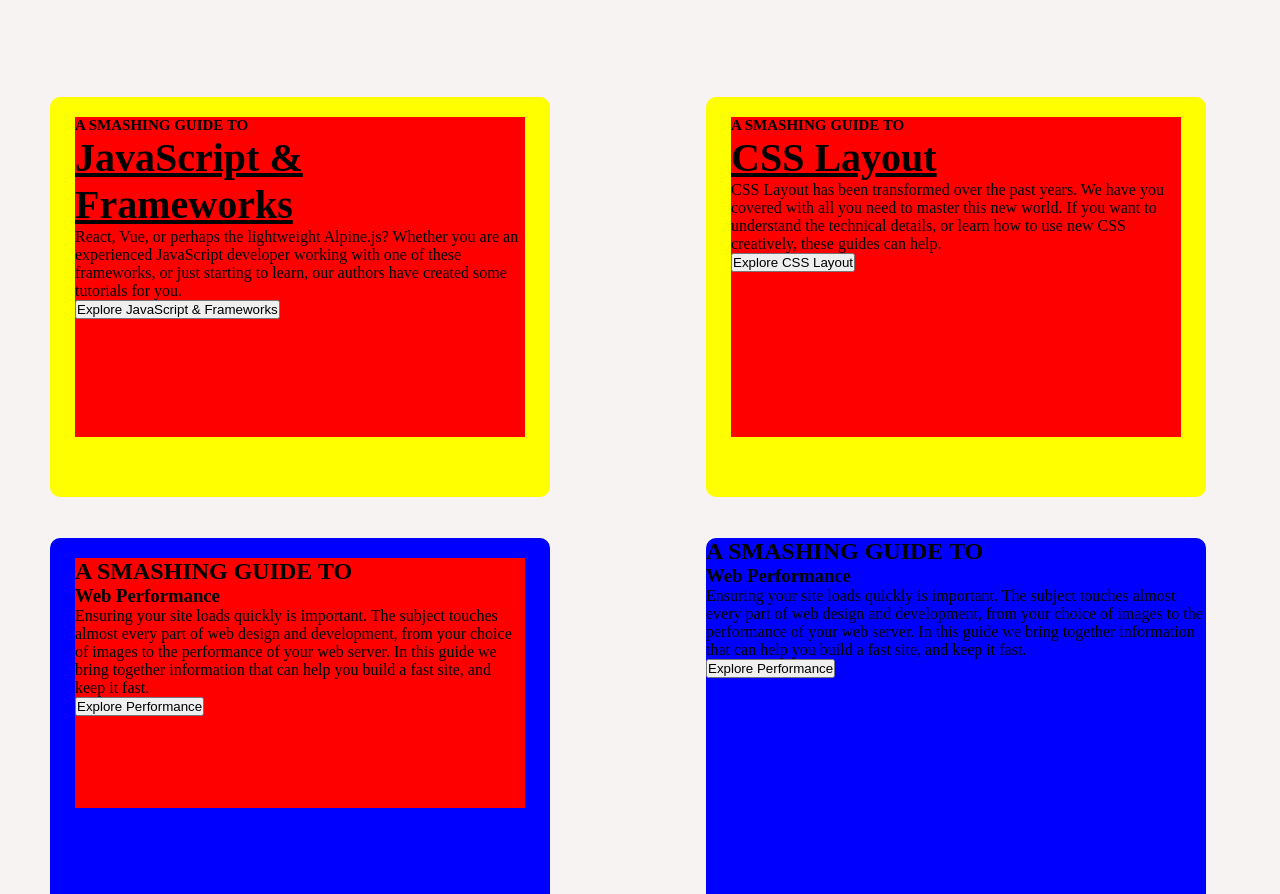
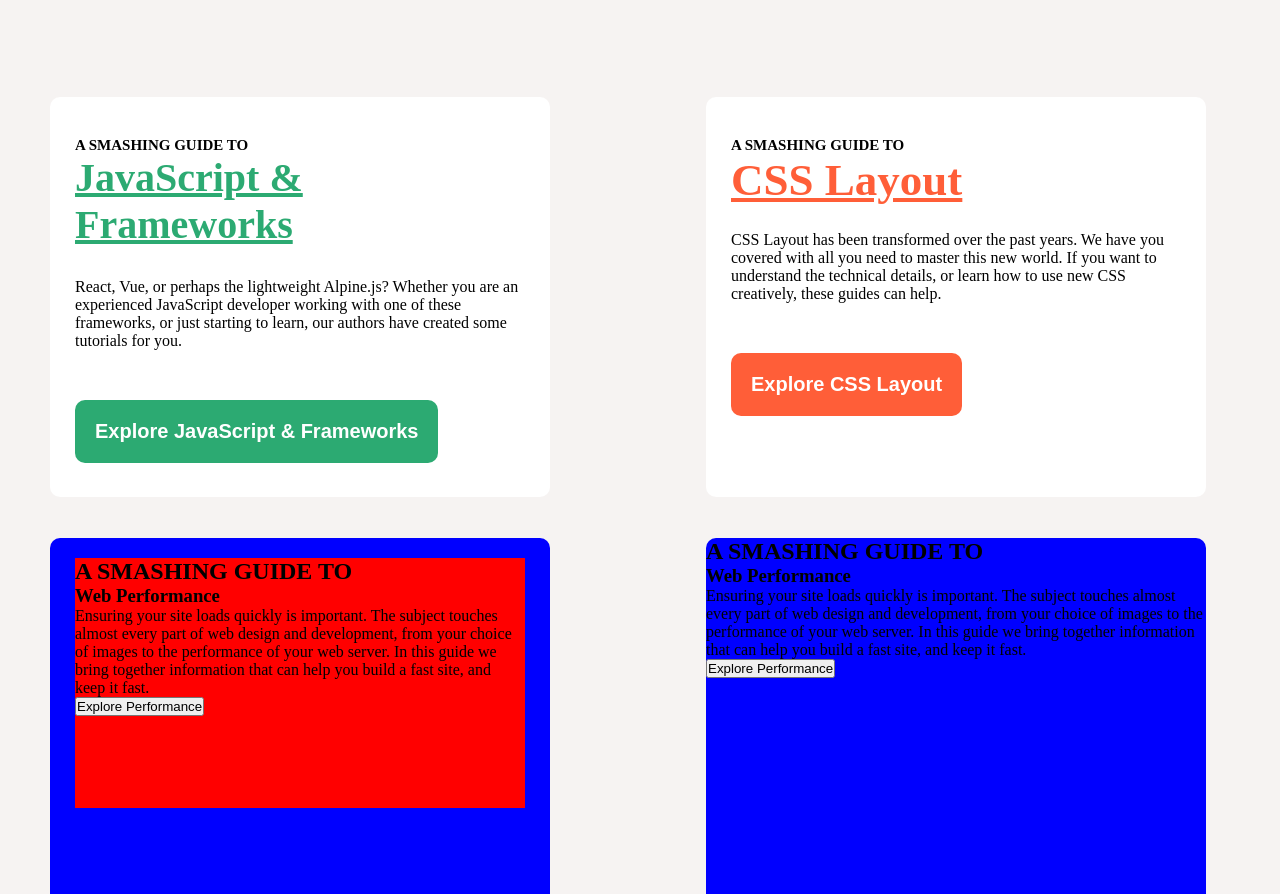
Before and after one commit to IjayAbby/Design-Teardown, a website: page index.html in a window 1280 px wide. Shown: the part 6922-7816 px from the top of the page. Drawn offline with Linux system fonts and the light colour scheme.

Commit message:
complete first smashing guide section

```diff
--- a/assets/style.css
+++ b/assets/style.css
@@ -408,25 +408,38 @@
   margin: 100px 0 0 50px;
   width: 500px;
   height: 400px;
-  background-color: yellow;
+  background-color: #fff;
   border-radius: 10px;
 }
 
 .smashing-guides h2 {
   margin-top: 20px;
+  padding-top: 20px;
   font-size: 15px;
 }
 
-.smashing-guides h3 {
+.js-header h3 {
   font-size: 40px;
   text-decoration: underline;
+  color: #2CAA72;
+  margin-bottom: 30px;
 }
 
 .sub-smashing-guides {
   width: 450px;
-  background-color: red;
   margin: 0 auto;
   height: 320px;
+}
+
+.js-button {
+  padding: 20px;
+  border-radius: 10px;
+  font-size: 20px;
+  font-weight: bold;
+  background-color: #2CAA72;
+  color: #fff;
+  margin-top: 50px;
+  border: none;
 }
 
 .smashing-guides-1 {
@@ -443,6 +456,24 @@
   background-color: red;
   margin: 20px auto 0 auto;
   height: 250px;
+}
+
+.css-header h3 {
+  color: #ff5e38;
+  font-size: 45px;
+  text-decoration: underline;
+  margin-bottom: 25px;
+}
+
+.layout-button {
+  padding: 20px;
+  font-weight: bold;
+  background-color: #ff5e38;
+  margin-top: 50px;
+  border-radius : 10px;
+  font-size: 20px;
+  border: none;
+  color: #fff;
 }
 
 .smashing-guides-2 {}
--- a/index.html
+++ b/index.html
@@ -364,7 +364,7 @@
 
   <section class="grid container main-smashing-guide grey-background">
     <div class="smashing-guides">
-      <div class="sub-smashing-guides">
+      <div class="sub-smashing-guides js-header">
         <h2>A SMASHING GUIDE TO</h2>
         <h3>JavaScript & Frameworks</h3>
         <div class="smashing-content">
@@ -374,21 +374,21 @@
             you.
           </p>
         </div>
-        <button>Explore JavaScript & Frameworks</button>
+        <button class="js-button">Explore JavaScript & Frameworks</button>
       </div>
     </div>
     <div class="smashing-guides">
-      <div class="sub-smashing-guides">
+      <div class="sub-smashing-guides css-header">
         <h2>A SMASHING GUIDE TO</h2>
         <h3>CSS Layout</h3>
-        <div class="smashing-content">
+        <div class="smashing-content ">
           <p>
             CSS Layout has been transformed over the past years. We have you covered with all you need to master this
             new world. If you want to understand the technical details, or learn how to use new CSS creatively, these
             guides can help.
           </p>
         </div>
-        <button>Explore CSS Layout</button>
+        <button class="layout-button">Explore CSS Layout</button>
       </div>
     </div>
     <div class="smashing-guides-1">
```
